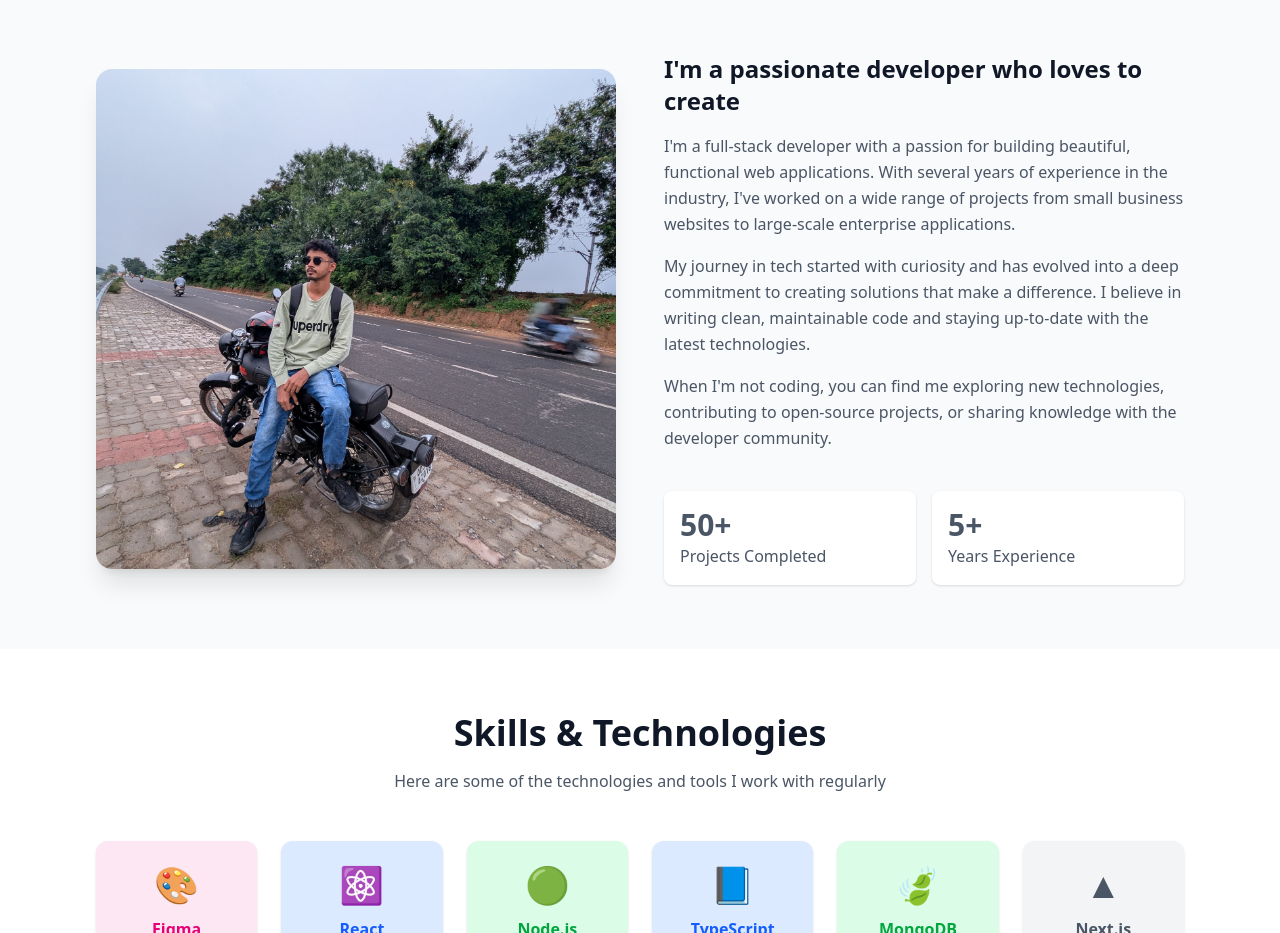
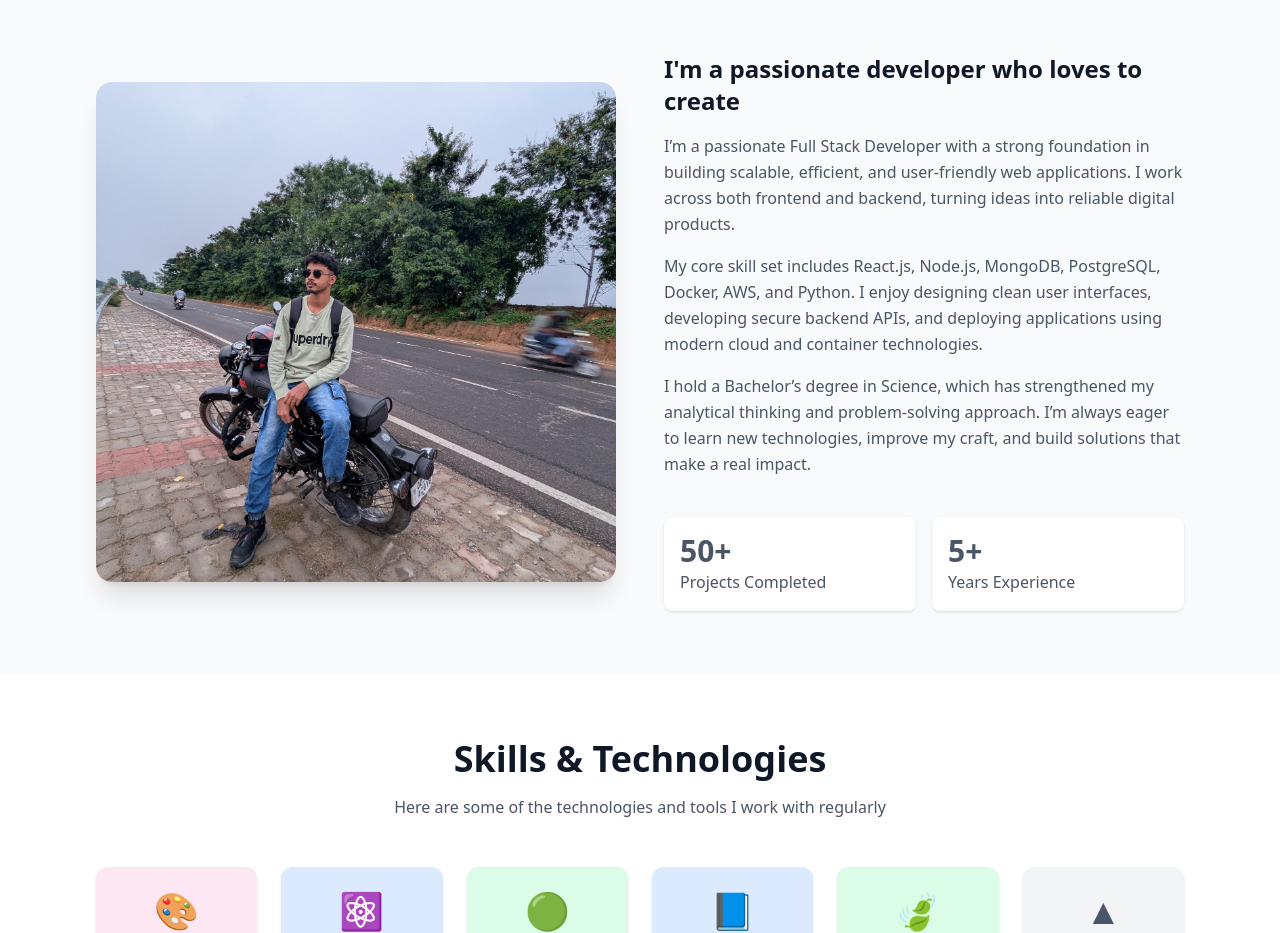
Before and after one commit to shahid0980/my-portfolio, a React (Vite) app: page / in a window 1280 px wide. Shown: the part 783-1716 px from the top of the page. Built offline with nearby package versions, Linux system fonts and the light colour scheme.

Commit message:
adding about me section

```diff
--- a/src/components/About.jsx
+++ b/src/components/About.jsx
@@ -23,21 +23,22 @@ const About = () => {
               I'm a passionate developer who loves to create
             </h3>
             <p>
-              I'm a full-stack developer with a passion for building beautiful,
-              functional web applications. With several years of experience in
-              the industry, I've worked on a wide range of projects from small
-              business websites to large-scale enterprise applications.
+              I’m a passionate Full Stack Developer with a strong foundation in
+              building scalable, efficient, and user-friendly web applications.
+              I work across both frontend and backend, turning ideas into
+              reliable digital products.
             </p>
             <p>
-              My journey in tech started with curiosity and has evolved into a
-              deep commitment to creating solutions that make a difference. I
-              believe in writing clean, maintainable code and staying up-to-date
-              with the latest technologies.
+              My core skill set includes React.js, Node.js, MongoDB, PostgreSQL,
+              Docker, AWS, and Python. I enjoy designing clean user interfaces,
+              developing secure backend APIs, and deploying applications using
+              modern cloud and container technologies.
             </p>
             <p>
-              When I'm not coding, you can find me exploring new technologies,
-              contributing to open-source projects, or sharing knowledge with
-              the developer community.
+              I hold a Bachelor’s degree in Science, which has strengthened my
+              analytical thinking and problem-solving approach. I’m always eager
+              to learn new technologies, improve my craft, and build solutions
+              that make a real impact.
             </p>
 
             <div className="grid grid-cols-2 gap-4 pt-6">
```
